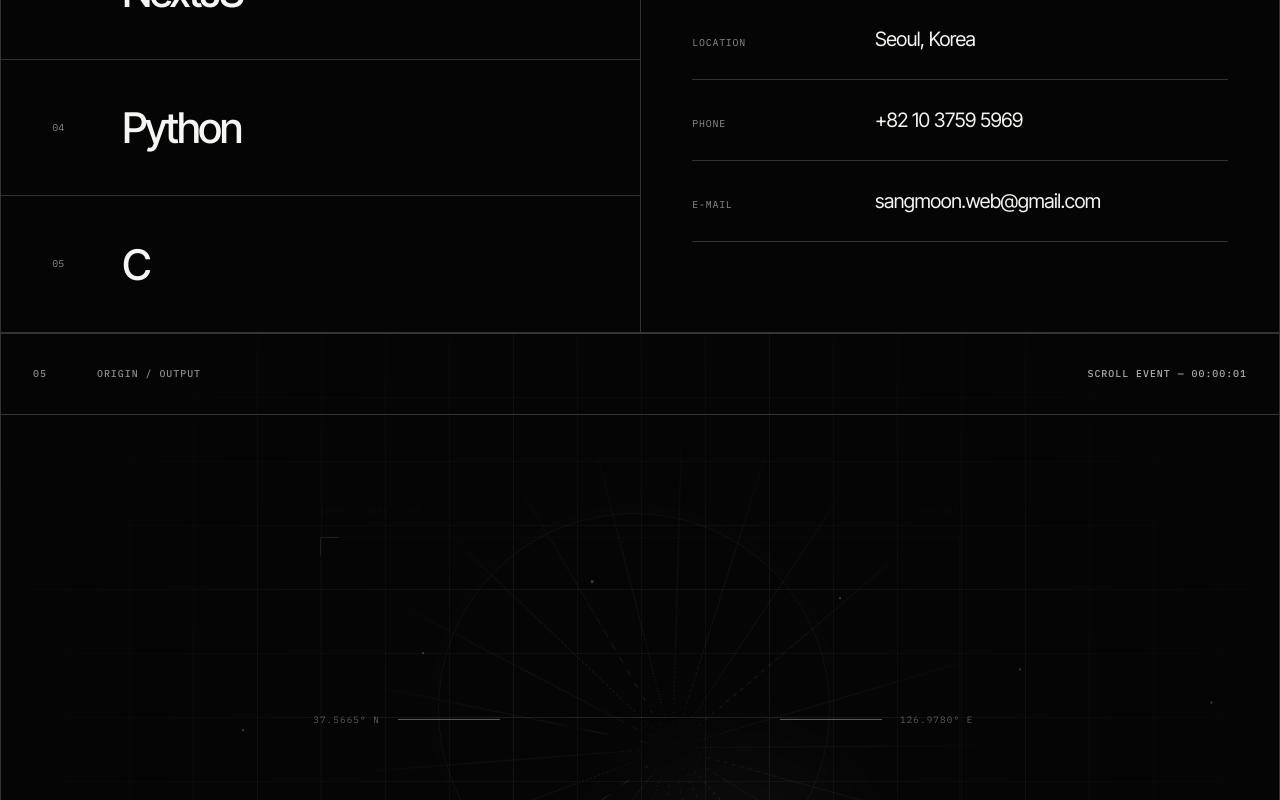
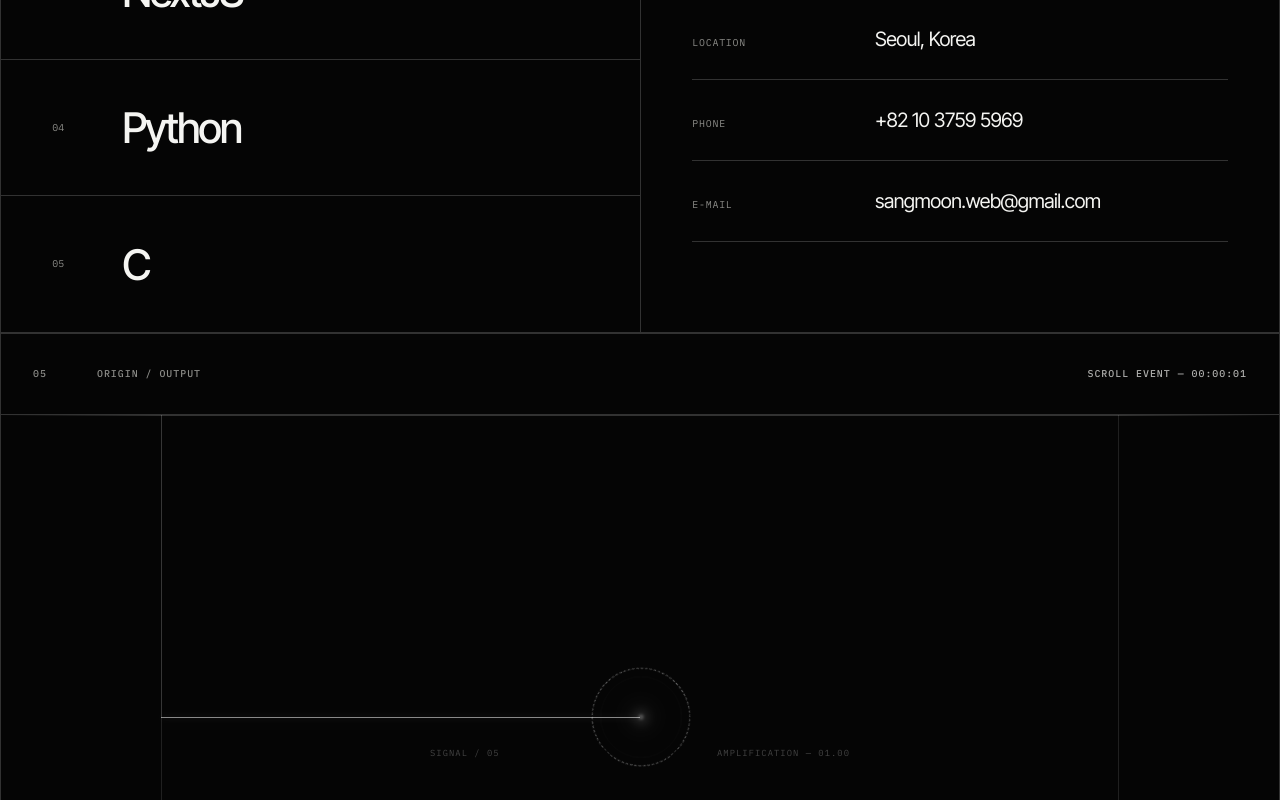
Before and after one commit to webmooncity/sangmoon-park-web, a React (Vite) app: page / in a window 1280 px wide. Shown: the part 2000-2800 px from the top of the page. Built offline with nearby package versions, Linux system fonts and the light colour scheme.

Commit message:
Rebuild left-frame signal and impact finale

```diff
--- a/src/App.css
+++ b/src/App.css
@@ -18,37 +18,64 @@
   mix-blend-mode: screen;
 }
 
-.journey-trail,
+.route-segment,
 .journey-pulse {
   position: absolute;
-  right: max(12.5vw, calc((100vw - 1600px) / 2 + 200px));
+  left: max(12.5vw, calc((100vw - 1600px) / 2 + 200px));
 }
 
-.journey-trail {
+.route-segment {
+  width: 1px;
+  background: rgba(255, 255, 255, 0.54);
+  box-shadow: 0 0 5px rgba(255, 255, 255, 0.22);
+  transform-origin: top;
+  opacity: 0;
+}
+
+.route-a {
   top: 0;
-  width: 1px;
-  height: 100vh;
-  background: linear-gradient(
-    to bottom,
-    rgba(255, 255, 255, 0.04),
-    rgba(255, 255, 255, 0.2) 22%,
-    white 74%,
-    transparent
-  );
-  box-shadow: 0 0 6px rgba(255, 255, 255, 0.32);
-  transform: scaleY(0);
-  transform-origin: top;
+  height: 30vh;
+}
+
+.route-b {
+  top: 30vh;
+  width: 34px;
+  height: 1px;
+  transform: rotate(38deg);
+  transform-origin: left;
+}
+
+.route-c {
+  top: calc(30vh + 21px);
+  height: 27vh;
+  margin-left: 27px;
+}
+
+.route-d {
+  top: calc(57vh + 21px);
+  width: 42px;
+  height: 1px;
+  margin-left: 27px;
+  transform: rotate(142deg);
+  transform-origin: left;
+}
+
+.route-e {
+  top: calc(57vh + 47px);
+  bottom: 0;
+  margin-left: -6px;
 }
 
 .journey-pulse {
   top: 0;
-  width: 2px;
-  height: 28px;
+  width: 4px;
+  height: 18px;
+  margin-left: -2px;
   border-radius: 50%;
   background: white;
   box-shadow:
-    0 0 5px 1px white,
-    0 0 16px 5px rgba(255, 255, 255, 0.32);
+    0 0 5px 1px rgba(255, 255, 255, 0.92),
+    0 0 14px 4px rgba(255, 255, 255, 0.28);
 }
 
 .site-header {
@@ -393,37 +420,10 @@ footer a:focus-visible::after {
 .singularity::before {
   content: '';
   position: absolute;
-  z-index: -2;
-  inset: 0;
-  background-image:
-    linear-gradient(rgba(255, 255, 255, 0.045) 1px, transparent 1px),
-    linear-gradient(90deg, rgba(255, 255, 255, 0.045) 1px, transparent 1px),
-    linear-gradient(rgba(255, 255, 255, 0.025) 1px, transparent 1px),
-    linear-gradient(90deg, rgba(255, 255, 255, 0.025) 1px, transparent 1px);
-  background-size: 64px 64px, 64px 64px, 256px 256px, 256px 256px;
-  mask-image: radial-gradient(circle at 50% 36%, black 0, rgba(0, 0, 0, 0.72) 34%, transparent 74%);
-}
-
-.singularity::after {
-  content: '';
-  position: absolute;
   z-index: -1;
-  top: 37%;
-  left: 50%;
-  width: min(780px, 82vw);
-  aspect-ratio: 1;
-  border-radius: 50%;
-  background: radial-gradient(
-    circle,
-    rgba(255, 255, 255, 1) 0 0.6%,
-    rgba(255, 255, 255, 0.9) 0.8%,
-    rgba(255, 255, 255, 0.24) 6%,
-    rgba(255, 255, 255, 0.055) 19%,
-    transparent 48%
-  );
-  filter: blur(2px);
-  opacity: 0;
-  transform: translate(-50%, -50%);
+  inset: 82px 0 auto;
+  height: 1px;
+  background: linear-gradient(90deg, transparent, var(--line) 12.5%, var(--line) 87.5%, transparent);
 }
 
 .singularity-topline {
@@ -448,196 +448,123 @@ footer a:focus-visible::after {
   color: rgba(245, 245, 242, 0.7);
 }
 
-.signal-field {
+.impact-field {
   position: relative;
-  height: 78svh;
+  height: 82svh;
   min-height: 610px;
+  overflow: hidden;
 }
 
-.signal-guides {
+.impact-frame-left,
+.impact-frame-right {
   position: absolute;
-  inset: 10% 12.5%;
-  opacity: 0.14;
+  top: 0;
+  bottom: 0;
+  width: 1px;
+  background: rgba(255, 255, 255, 0.11);
 }
 
-.signal-guides span {
-  position: absolute;
-  display: block;
+.impact-frame-left {
+  left: 12.5%;
 }
 
-.guide-horizontal {
-  top: 48%;
-  left: 0;
-  width: 100%;
-  height: 1px;
-  background: linear-gradient(90deg, transparent, var(--line) 18%, var(--white) 50%, var(--line) 82%, transparent);
+.impact-frame-right {
+  right: 12.5%;
 }
 
-.guide-vertical {
+.impact-line {
+  position: absolute;
+  z-index: 2;
+  background: rgba(255, 255, 255, 0.86);
+  box-shadow: 0 0 7px rgba(255, 255, 255, 0.24);
+}
+
+.impact-drop {
   top: 0;
-  bottom: 0;
+  left: 12.5%;
+  width: 1px;
+  height: 46%;
+  transform: scaleY(0);
+  transform-origin: top;
+}
+
+.impact-turn {
+  top: 46%;
+  left: 12.5%;
+  width: 37.5%;
+  height: 1px;
+  transform: scaleX(0);
+  transform-origin: left;
+}
+
+.impact-node,
+.impact-node span {
+  position: absolute;
+}
+
+.impact-node {
+  position: absolute;
+  z-index: 3;
+  top: 46%;
   left: 50%;
   width: 1px;
-  background: repeating-linear-gradient(
-    to bottom,
-    transparent 0 13px,
-    rgba(255, 255, 255, 0.42) 13px 14px,
-    transparent 14px 24px
-  );
+  height: 1px;
 }
 
-.guide-frame {
-  top: 48%;
+.impact-halo,
+.impact-ring,
+.impact-core {
+  top: 50%;
   left: 50%;
-  width: min(640px, 66vw);
-  height: min(360px, 38vw);
-  border: 1px solid rgba(255, 255, 255, 0.2);
-  transform: translate(-50%, -50%);
+  border-radius: 50%;
+  opacity: 0;
+  transform: translate(-50%, -50%) scale(0);
 }
 
-.guide-frame::before,
-.guide-frame::after {
-  content: '';
-  position: absolute;
-  width: 18px;
-  height: 18px;
+.impact-halo {
+  width: min(640px, 70vw);
+  aspect-ratio: 1;
+  background: radial-gradient(circle, rgba(255, 255, 255, 0.22), rgba(255, 255, 255, 0.04) 22%, transparent 64%);
+  filter: blur(4px);
 }
 
-.guide-frame::before {
-  top: -1px;
-  left: -1px;
-  border-top: 1px solid var(--white);
-  border-left: 1px solid var(--white);
+.impact-ring {
+  border: 1px solid rgba(255, 255, 255, 0.65);
 }
 
-.guide-frame::after {
-  right: -1px;
-  bottom: -1px;
-  border-right: 1px solid var(--white);
-  border-bottom: 1px solid var(--white);
+.impact-ring-outer {
+  width: min(360px, 48vw);
+  aspect-ratio: 1;
 }
 
-.signal-readout {
+.impact-ring-inner {
+  width: min(112px, 18vw);
+  aspect-ratio: 1;
+  border-style: dashed;
+}
+
+.impact-core {
+  width: 7px;
+  aspect-ratio: 1;
+  background: white;
+  box-shadow:
+    0 0 5px 2px white,
+    0 0 20px 8px rgba(255, 255, 255, 0.68),
+    0 0 64px 24px rgba(255, 255, 255, 0.22);
+}
+
+.impact-readout {
   position: absolute;
-  z-index: 2;
-  top: calc(48% - min(180px, 19vw) - 28px);
+  top: calc(46% + 32px);
   left: 50%;
   display: flex;
-  width: min(640px, 66vw);
+  width: min(420px, 56vw);
   justify-content: space-between;
   color: rgba(255, 255, 255, 0.34);
   font: 400 0.55rem/1 var(--mono);
   letter-spacing: 0.12em;
-  opacity: 0.58;
+  opacity: 0;
   transform: translateX(-50%);
-}
-
-.particle-field,
-.burst-lines,
-.burst-ring,
-.burst-core {
-  position: absolute;
-  top: 48%;
-  left: 50%;
-  transform: translate(-50%, -50%);
-}
-
-.particle-field {
-  width: 100%;
-  height: 100%;
-  background:
-    radial-gradient(circle at 8% 46%, white 0 1px, transparent 1.5px),
-    radial-gradient(circle at 17% 63%, white 0 1.5px, transparent 2px),
-    radial-gradient(circle at 24% 32%, white 0 1px, transparent 1.5px),
-    radial-gradient(circle at 33% 73%, white 0 1px, transparent 1.5px),
-    radial-gradient(circle at 39% 19%, white 0 1.5px, transparent 2px),
-    radial-gradient(circle at 61% 22%, white 0 1px, transparent 1.5px),
-    radial-gradient(circle at 68% 77%, white 0 1.5px, transparent 2px),
-    radial-gradient(circle at 77% 35%, white 0 1px, transparent 1.5px),
-    radial-gradient(circle at 84% 61%, white 0 1.5px, transparent 2px),
-    radial-gradient(circle at 94% 41%, white 0 1px, transparent 1.5px);
-  opacity: 0;
-}
-
-.burst-lines {
-  width: min(720px, 76vw);
-  aspect-ratio: 1;
-  border-radius: 50%;
-  background: repeating-conic-gradient(
-    from 7deg,
-    transparent 0deg 10.6deg,
-    rgba(255, 255, 255, 0.42) 10.75deg 10.86deg,
-    transparent 11deg 16deg
-  );
-  mask-image: radial-gradient(circle, transparent 0 3%, black 8%, transparent 68%);
-  opacity: 0;
-}
-
-.burst-ring {
-  border: 1px solid rgba(255, 255, 255, 0.46);
-  border-radius: 50%;
-  opacity: 0;
-}
-
-.ring-outer {
-  width: min(380px, 48vw);
-  aspect-ratio: 1;
-  box-shadow:
-    0 0 0 32px rgba(255, 255, 255, 0.018),
-    0 0 72px 18px rgba(255, 255, 255, 0.1);
-}
-
-.ring-inner {
-  width: min(144px, 20vw);
-  aspect-ratio: 1;
-  border-style: dashed;
-}
-
-.burst-core {
-  width: 8px;
-  aspect-ratio: 1;
-  border-radius: 50%;
-  background: white;
-  box-shadow:
-    0 0 6px 3px white,
-    0 0 22px 10px rgba(255, 255, 255, 0.76),
-    0 0 72px 30px rgba(255, 255, 255, 0.32),
-    0 0 180px 70px rgba(255, 255, 255, 0.1);
-  opacity: 0;
-}
-
-.signal-coordinate {
-  position: absolute;
-  top: 48%;
-  margin: 0;
-  color: rgba(255, 255, 255, 0.34);
-  font: 400 0.58rem/1 var(--mono);
-  letter-spacing: 0.12em;
-}
-
-.signal-coordinate::after {
-  content: '';
-  position: absolute;
-  top: 50%;
-  width: clamp(50px, 8vw, 130px);
-  height: 1px;
-  background: currentColor;
-}
-
-.coordinate-left {
-  right: calc(50% + min(260px, 31vw));
-}
-
-.coordinate-left::after {
-  left: calc(100% + 18px);
-}
-
-.coordinate-right {
-  left: calc(50% + min(260px, 31vw));
-}
-
-.coordinate-right::after {
-  right: calc(100% + 18px);
 }
 
 .finale-copy {
@@ -716,57 +643,47 @@ footer a {
   50% { transform: translateY(5px); }
 }
 
-@keyframes slow-rotation {
-  to { transform: translate(-50%, -50%) rotate(360deg); }
-}
-
-@keyframes reverse-rotation {
-  to { transform: translate(-50%, -50%) rotate(-360deg); }
-}
-
 @supports (animation-timeline: view()) {
-  .singularity::after {
-    animation: halo-impact linear both;
+  .impact-drop {
+    animation: impact-drop-in linear both;
     animation-timeline: view();
-    animation-range: entry 0% cover 72%;
+    animation-range: entry 0% cover 68%;
   }
 
-  .burst-lines {
-    animation: burst-impact linear both, slow-rotation 40s linear infinite;
-    animation-timeline: view(), auto;
-    animation-range: entry 0% cover 72%, normal;
+  .impact-turn {
+    animation: impact-turn-in linear both;
+    animation-timeline: view();
+    animation-range: entry 0% cover 68%;
   }
 
-  .ring-outer,
-  .ring-inner {
-    animation: ring-impact linear both;
+  .impact-halo {
+    animation: impact-halo-in linear both;
     animation-timeline: view();
-    animation-range: entry 0% cover 72%;
+    animation-range: entry 0% cover 68%;
   }
 
-  .ring-inner {
-    animation: ring-impact linear both, reverse-rotation 18s linear infinite;
-    animation-timeline: view(), auto;
-    animation-range: entry 0% cover 72%, normal;
+  .impact-ring-outer {
+    animation: impact-ring-outer-in linear both;
+    animation-timeline: view();
+    animation-range: entry 0% cover 68%;
   }
 
-  .particle-field {
-    animation: particle-impact linear both;
+  .impact-ring-inner {
+    animation: impact-ring-inner-in linear both;
     animation-timeline: view();
-    animation-range: entry 0% cover 72%;
+    animation-range: entry 0% cover 68%;
   }
 
-  .burst-core {
-    animation: core-impact linear both;
+  .impact-core {
+    animation: impact-core-in linear both;
     animation-timeline: view();
-    animation-range: entry 0% cover 72%;
+    animation-range: entry 0% cover 68%;
   }
 
-  .signal-guides,
-  .signal-readout {
-    animation: guides-focus linear both;
+  .impact-readout {
+    animation: impact-readout-in linear both;
     animation-timeline: view();
-    animation-range: entry 0% cover 72%;
+    animation-range: entry 0% cover 68%;
   }
 
   .finale-copy h2 {
@@ -782,91 +699,101 @@ footer a {
     animation-timeline: scroll(root);
   }
 
-  .journey-trail {
-    animation: journey-trace linear both;
+  .route-a {
+    animation: route-a-reveal linear both;
     animation-timeline: scroll(root);
   }
+
+  .route-b { animation: route-b-reveal linear both; animation-timeline: scroll(root); }
+  .route-c { animation: route-c-reveal linear both; animation-timeline: scroll(root); }
+  .route-d { animation: route-d-reveal linear both; animation-timeline: scroll(root); }
+  .route-e { animation: route-e-reveal linear both; animation-timeline: scroll(root); }
 
   .journey-pulse {
     animation: frame-current linear both;
     animation-timeline: scroll(root);
   }
 
-  .hero::after {
-    animation: hero-frame-awaken linear both;
+  .hero-index {
+    animation: left-frame-awaken linear both;
     animation-timeline: scroll(root);
   }
 }
 
 @keyframes journey-visibility {
-  0% { opacity: 0.15; }
-  7%, 34% { opacity: 0.92; }
-  58% { opacity: 0.42; }
-  72%, 100% { opacity: 0; }
-}
-
-@keyframes journey-trace {
-  0% { transform: scaleY(0.06); opacity: 0.18; }
-  12% { transform: scaleY(0.52); opacity: 0.92; }
-  34% { transform: scaleY(0.86); opacity: 0.72; }
-  58% { transform: scaleY(1); opacity: 0.32; }
-  72%, 100% { transform: scaleY(1); opacity: 0; }
+  0% { opacity: 0.2; }
+  8%, 42% { opacity: 0.9; }
+  65% { opacity: 0.34; }
+  76%, 100% { opacity: 0; }
 }
 
 @keyframes frame-current {
-  0% { transform: translateY(7vh); opacity: 0; }
-  5% { opacity: 0.92; }
-  38% { transform: translateY(72vh); opacity: 1; }
-  62% { transform: translateY(98vh); opacity: 0.28; }
-  70%, 100% { transform: translateY(110vh); opacity: 0; }
+  0% { transform: translate(0, 5vh); opacity: 0; }
+  5% { opacity: 0.96; }
+  20% { transform: translate(0, 29vh); }
+  24% { transform: translate(27px, calc(30vh + 21px)); }
+  44% { transform: translate(27px, calc(57vh + 20px)); }
+  49% { transform: translate(-6px, calc(57vh + 47px)); }
+  68% { transform: translate(-6px, 98vh); opacity: 0.5; }
+  76%, 100% { transform: translate(-6px, 108vh); opacity: 0; }
 }
 
-@keyframes hero-frame-awaken {
-  0% { opacity: 0.28; background: var(--line); box-shadow: none; }
-  30% { opacity: 0.95; background: rgba(255, 255, 255, 0.82); box-shadow: 0 0 9px rgba(255, 255, 255, 0.28); }
-  100% { opacity: 0.4; background: var(--line); box-shadow: none; }
+@keyframes route-a-reveal { 0% { opacity: 0.12; } 8%, 40% { opacity: 0.78; } 72%, 100% { opacity: 0; } }
+@keyframes route-b-reveal { 0%, 14% { opacity: 0; } 24%, 43% { opacity: 0.78; } 72%, 100% { opacity: 0; } }
+@keyframes route-c-reveal { 0%, 20% { opacity: 0; } 31%, 48% { opacity: 0.7; } 72%, 100% { opacity: 0; } }
+@keyframes route-d-reveal { 0%, 38% { opacity: 0; } 49%, 58% { opacity: 0.72; } 72%, 100% { opacity: 0; } }
+@keyframes route-e-reveal { 0%, 45% { opacity: 0; } 56%, 68% { opacity: 0.64; } 76%, 100% { opacity: 0; } }
+
+@keyframes left-frame-awaken {
+  0% { border-right-color: var(--line); box-shadow: none; }
+  24% { border-right-color: rgba(255, 255, 255, 0.82); box-shadow: 5px 0 10px -7px rgba(255, 255, 255, 0.72); }
+  100% { border-right-color: var(--line); box-shadow: none; }
 }
 
-@keyframes halo-impact {
-  0%, 30% { opacity: 0; scale: 0.05; }
-  47% { opacity: 0.72; scale: 0.62; }
-  62% { opacity: 0.22; scale: 0.94; }
-  82%, 100% { opacity: 0; scale: 1.18; }
+@keyframes impact-drop-in {
+  0%, 14% { transform: scaleY(0); opacity: 0; }
+  38%, 72% { transform: scaleY(1); opacity: 0.9; }
+  92%, 100% { transform: scaleY(1); opacity: 0.12; }
 }
 
-@keyframes burst-impact {
-  0%, 30% { opacity: 0; scale: 0.08; }
-  48% { opacity: 0.52; scale: 0.72; }
-  64% { opacity: 0.16; scale: 0.96; }
-  84%, 100% { opacity: 0; scale: 1.15; }
+@keyframes impact-turn-in {
+  0%, 34% { transform: scaleX(0); opacity: 0; }
+  50%, 72% { transform: scaleX(1); opacity: 0.9; }
+  92%, 100% { transform: scaleX(1); opacity: 0.12; }
 }
 
-@keyframes ring-impact {
-  0%, 32% { opacity: 0; scale: 0.05; }
-  49% { opacity: 0.66; scale: 0.7; }
-  68% { opacity: 0.14; scale: 0.96; }
-  86%, 100% { opacity: 0; scale: 1.2; }
+@keyframes impact-core-in {
+  0%, 45% { opacity: 0; transform: translate(-50%, -50%) scale(0); }
+  55% { opacity: 1; transform: translate(-50%, -50%) scale(1.35); }
+  69% { opacity: 0.55; transform: translate(-50%, -50%) scale(0.82); }
+  88%, 100% { opacity: 0; transform: translate(-50%, -50%) scale(0.2); }
 }
 
-@keyframes particle-impact {
-  0%, 34% { opacity: 0; scale: 0.18; }
-  51% { opacity: 0.42; scale: 0.68; }
-  70% { opacity: 0.1; scale: 0.98; }
-  88%, 100% { opacity: 0; scale: 1.16; }
+@keyframes impact-halo-in {
+  0%, 46% { opacity: 0; transform: translate(-50%, -50%) scale(0); }
+  59% { opacity: 0.86; transform: translate(-50%, -50%) scale(0.72); }
+  76% { opacity: 0.18; transform: translate(-50%, -50%) scale(1); }
+  94%, 100% { opacity: 0; transform: translate(-50%, -50%) scale(1.12); }
 }
 
-@keyframes core-impact {
-  0%, 36% { opacity: 0; transform: translate(-50%, -50%) scale(0.12); }
-  48% { opacity: 1; transform: translate(-50%, -50%) scale(1.12); }
-  62% { opacity: 0.42; transform: translate(-50%, -50%) scale(0.72); }
-  78%, 100% { opacity: 0; transform: translate(-50%, -50%) scale(0.25); }
+@keyframes impact-ring-outer-in {
+  0%, 47% { opacity: 0; transform: translate(-50%, -50%) scale(0.04); }
+  62% { opacity: 0.72; transform: translate(-50%, -50%) scale(0.7); }
+  82% { opacity: 0.08; transform: translate(-50%, -50%) scale(1); }
+  100% { opacity: 0; transform: translate(-50%, -50%) scale(1.08); }
 }
 
-@keyframes guides-focus {
-  0%, 24% { opacity: 0.08; }
-  46% { opacity: 0.4; }
-  70% { opacity: 0.14; }
-  100% { opacity: 0.08; }
+@keyframes impact-ring-inner-in {
+  0%, 49% { opacity: 0; transform: translate(-50%, -50%) scale(0.08) rotate(0); }
+  61% { opacity: 0.88; transform: translate(-50%, -50%) scale(0.82) rotate(32deg); }
+  82% { opacity: 0.1; transform: translate(-50%, -50%) scale(1) rotate(76deg); }
+  100% { opacity: 0; transform: translate(-50%, -50%) scale(1.04) rotate(100deg); }
+}
+
+@keyframes impact-readout-in {
+  0%, 45% { opacity: 0; transform: translate(-50%, 10px); }
+  58%, 76% { opacity: 0.72; transform: translate(-50%, 0); }
+  94%, 100% { opacity: 0.2; transform: translate(-50%, 0); }
 }
 
 @keyframes title-reveal {
@@ -887,9 +814,9 @@ footer a {
     right: 64px;
   }
 
-  .journey-trail,
+  .route-segment,
   .journey-pulse {
-    right: 64px;
+    left: 64px;
   }
 
   .profile {
@@ -913,7 +840,7 @@ footer a {
     grid-template-columns: 42px 1fr auto;
   }
 
-  .signal-field {
+  .impact-field {
     min-height: 560px;
   }
 
@@ -951,9 +878,9 @@ footer a {
     display: block;
   }
 
-  .journey-trail,
+  .route-segment,
   .journey-pulse {
-    right: 38px;
+    left: 38px;
   }
 
   .hero-index {
@@ -1058,38 +985,40 @@ footer a {
     display: none;
   }
 
-  .signal-field {
-    height: 62svh;
+  .impact-field {
+    height: 68svh;
     min-height: 500px;
   }
 
-  .ring-outer {
-    width: min(340px, 78vw);
+  .impact-frame-left,
+  .impact-drop {
+    left: 38px;
   }
 
-  .ring-inner {
-    width: min(150px, 35vw);
+  .impact-frame-right {
+    right: 38px;
   }
 
-  .signal-coordinate {
-    display: none;
+  .impact-turn {
+    left: 38px;
+    width: calc(50% - 38px);
   }
 
-  .signal-guides {
-    inset: 12% 38px;
+  .impact-ring-outer {
+    width: min(300px, 78vw);
   }
 
-  .guide-frame,
-  .signal-readout {
-    width: calc(100vw - 76px);
+  .impact-ring-inner {
+    width: min(96px, 28vw);
   }
 
-  .guide-frame {
-    height: 210px;
+  .impact-readout {
+    width: calc(100vw - 76px);
+    font-size: 0.48rem;
   }
 
-  .signal-readout {
-    top: calc(48% - 133px);
+  .impact-readout span:last-child {
+    display: none;
   }
 
   .finale-copy {
--- a/src/App.tsx
+++ b/src/App.tsx
@@ -6,7 +6,11 @@ function App() {
   return (
     <main className="portfolio">
       <div className="scroll-journey" aria-hidden="true">
-        <span className="journey-trail" />
+        <span className="route-segment route-a" />
+        <span className="route-segment route-b" />
+        <span className="route-segment route-c" />
+        <span className="route-segment route-d" />
+        <span className="route-segment route-e" />
         <span className="journey-pulse" />
       </div>
 
@@ -112,23 +116,23 @@ function App() {
           <p>SCROLL EVENT — 00:00:01</p>
         </div>
 
-        <div className="signal-field" aria-hidden="true">
-          <div className="signal-guides">
-            <span className="guide-horizontal" />
-            <span className="guide-vertical" />
-            <span className="guide-frame" />
+        <div className="impact-field" aria-hidden="true">
+          <span className="impact-frame-left" />
+          <span className="impact-frame-right" />
+          <span className="impact-line impact-drop" />
+          <span className="impact-line impact-turn" />
+
+          <div className="impact-node">
+            <span className="impact-halo" />
+            <span className="impact-ring impact-ring-outer" />
+            <span className="impact-ring impact-ring-inner" />
+            <span className="impact-core" />
           </div>
-          <div className="signal-readout">
-            <span>IMPACT NODE / 05</span>
-            <span>Δ 00.001</span>
+
+          <div className="impact-readout">
+            <span>SIGNAL / 05</span>
+            <span>AMPLIFICATION — 01.00</span>
           </div>
-          <div className="particle-field" />
-          <div className="burst-lines" />
-          <div className="burst-ring ring-outer" />
-          <div className="burst-ring ring-inner" />
-          <div className="burst-core" />
-          <p className="signal-coordinate coordinate-left">37.5665° N</p>
-          <p className="signal-coordinate coordinate-right">126.9780° E</p>
         </div>
 
         <div className="finale-copy">
```
